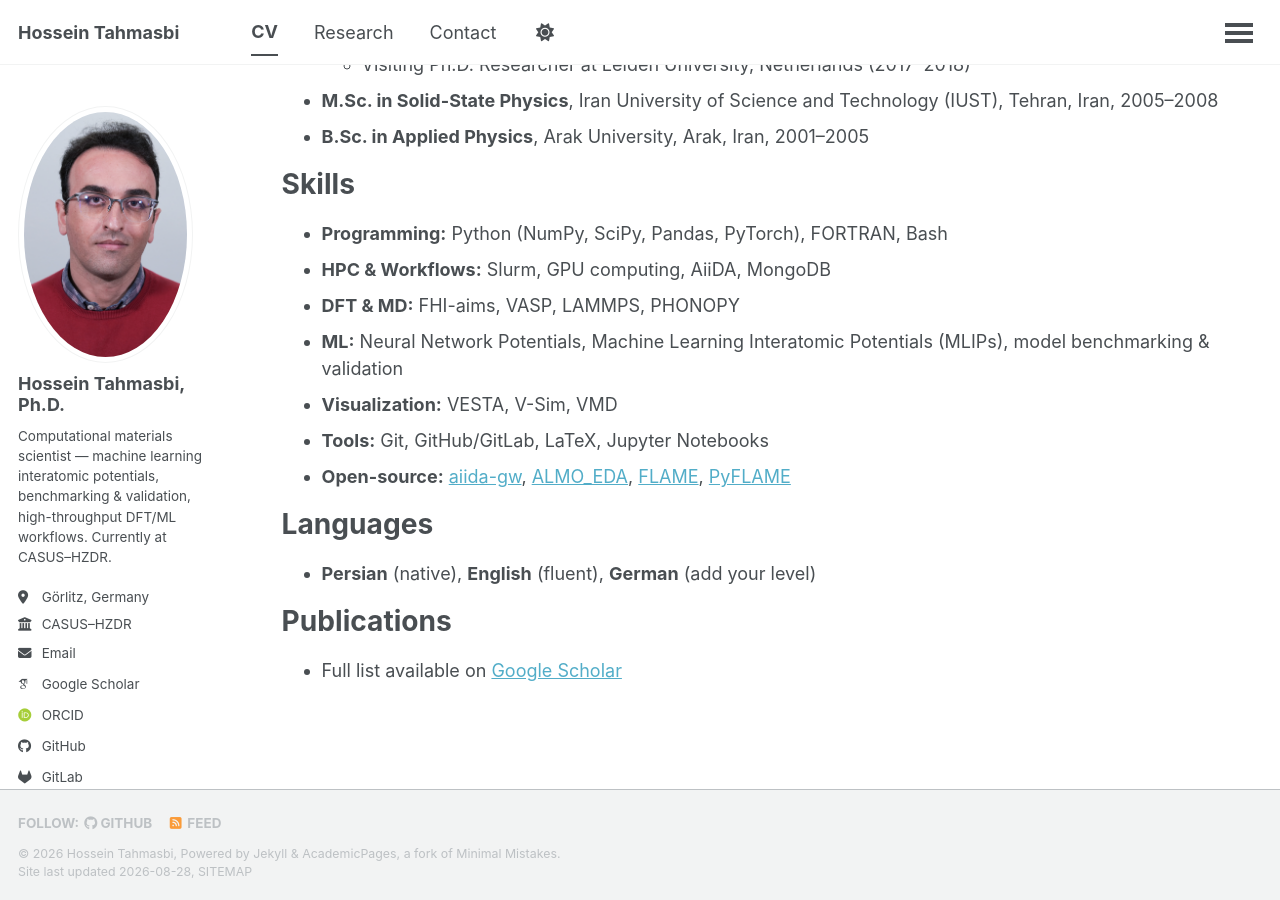
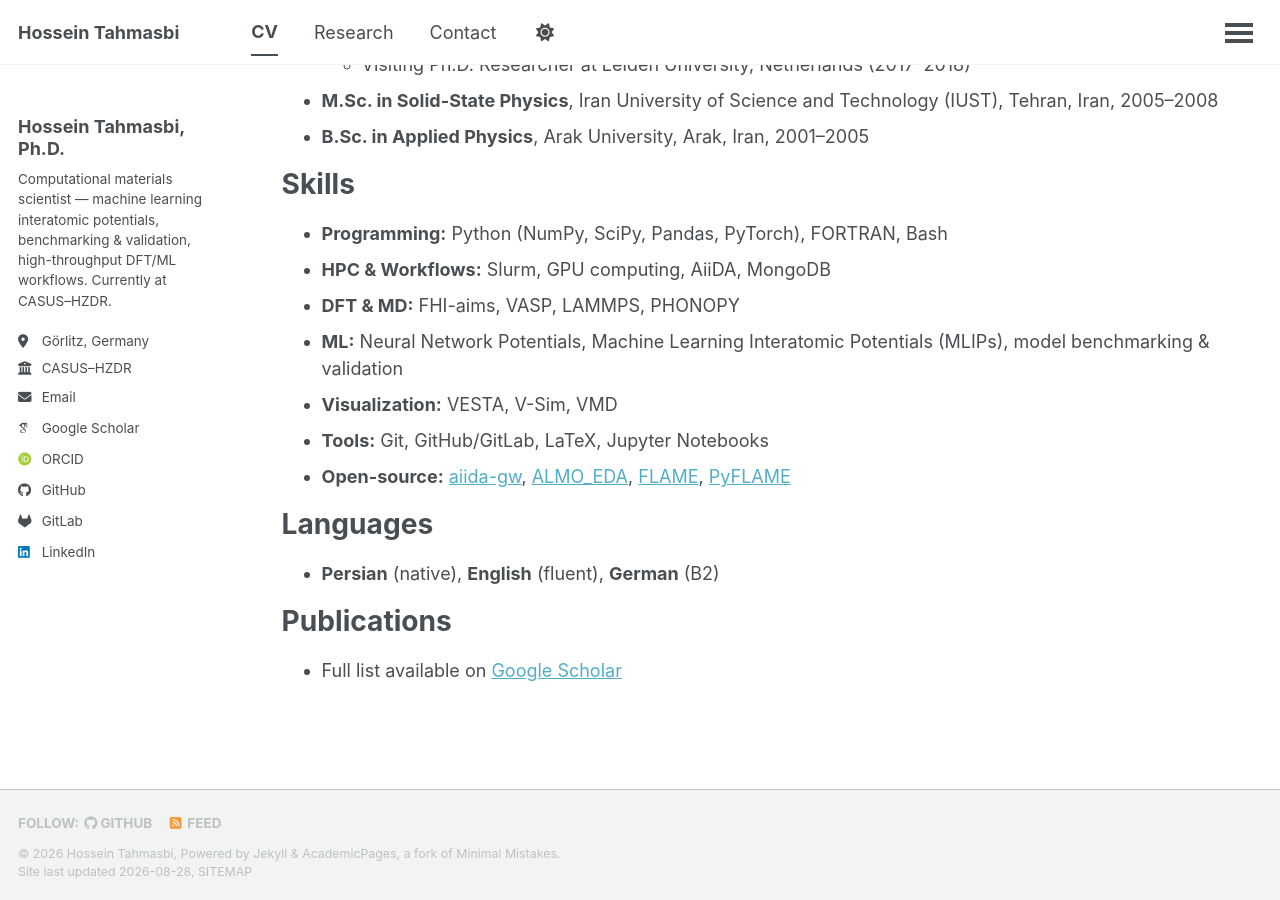
Before and after one commit to htahmasbi/htahmasbi.github.io, a Jekyll site: the page built from _pages/cv.md, in a window 1280 px wide and 900 px high, scrolled down 827 px. Built offline with Jekyll 4.4.1, drawn with Linux system fonts in a browser that asks for light colours; some web fonts are replaced; a script that is not in the unit is left out.

Commit message:
Set German B2; remove profile photo from sidebar and og_image

```diff
--- a/_config.yml
+++ b/_config.yml
@@ -21,7 +21,6 @@ repository               : "htahmasbi/htahmasbi.github.io"
 #               If a field is blank the icon and link will not appear, otherwise it will be shown.
 #               Additional customization can be done by editing /_includes/author-profile.html
 author:
-  avatar           : "P1022563.jpg"
   name             : "Hossein Tahmasbi, Ph.D."
   bio              : "Computational materials scientist — machine learning interatomic potentials, benchmarking & validation, high-throughput DFT/ML workflows. Currently at CASUS–HZDR."
   location         : "Görlitz, Germany"
@@ -97,7 +96,7 @@ facebook:
   username               :
   app_id                 :
   publisher              :
-og_image                 : "profile.png"  # Social media default site image
+og_image                 :  # Social media default site image (removed photo)
 og_description           : "Hossein Tahmasbi — computational materials scientist: machine learning interatomic potentials, benchmarking and validation, high-throughput calculations and materials discovery."
 # For specifying social profiles
 # - https://developers.google.com/structured-data/customize/social-profiles
--- a/_includes/author-profile.html
+++ b/_includes/author-profile.html
@@ -6,6 +6,7 @@
 
 <div itemscope itemtype="http://schema.org/Person">
 
+  {% if author.avatar %}
   <div class="author__avatar">
     {% if author.avatar contains "://" %}
     	<img src="{{ author.avatar }}" alt="{{ author.name }}"  fetchpriority="high" />
@@ -13,6 +14,7 @@
     	<img src="{{ author.avatar | prepend: "/images/" | prepend: base_path }}" class="author__avatar" alt="{{ author.name }}"  fetchpriority="high" />
     {% endif %}
   </div>
+  {% endif %}
 
   <div class="author__content">
     <h3 class="author__name">{{ author.name }}</h3>
--- a/_pages/cv.md
+++ b/_pages/cv.md
@@ -43,7 +43,7 @@ Skills
 
 Languages
 =====
-* **Persian** (native), **English** (fluent), **German** (add your level)
+* **Persian** (native), **English** (fluent), **German** (B2)
 
 Publications
 =====
```
